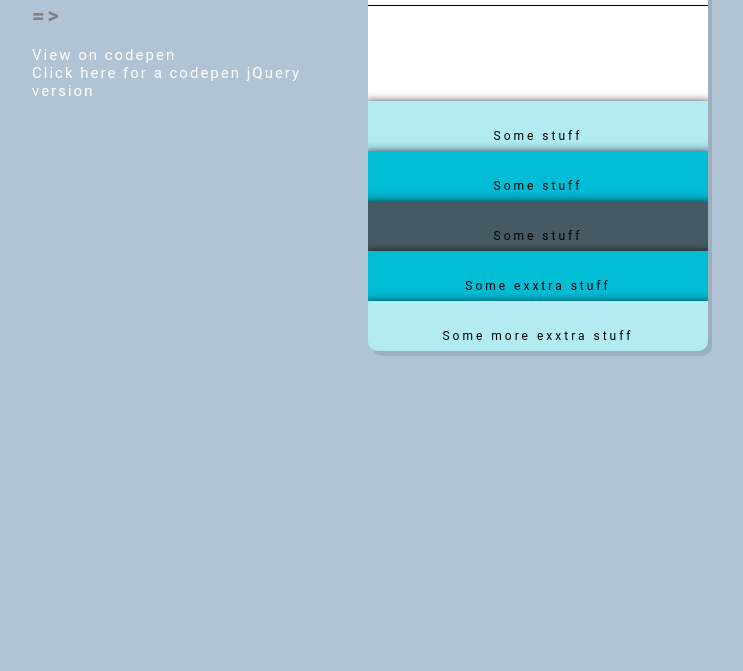
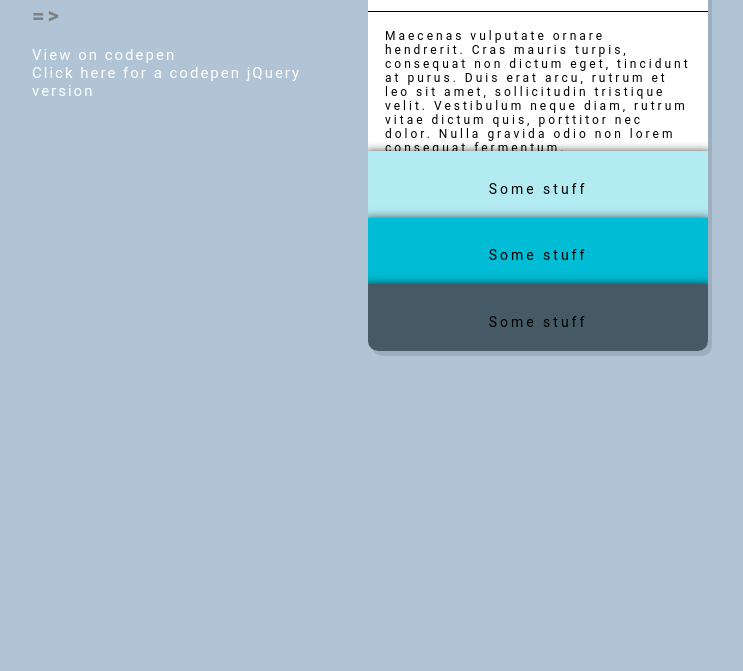
Before and after one commit to Keepertje/Accordion, a plain HTML site: page demo/demo.html in a window 1280 px wide. Shown: the part 137-808 px from the top of the page, without its empty margins (272-1015 px from the left). Drawn offline with nearby package versions, Linux system fonts and the light colour scheme.

Commit message:
- Tabcontent directive added - small change to styling

```diff
--- a/accordion/js/accordion.js
+++ b/accordion/js/accordion.js
@@ -78,7 +78,6 @@ angular.module('accordion',[])
         }
 
     },
-
     template: '<div class="tab" ng-class="{active:tabCtrl.isOpened}" ng-click=tabCtrl.toggleTab() ng-style="tabCtrl.tabStyle">'
      +         ' <div class="innertab">'
      +           ' <div class="titlebar">'
@@ -93,12 +92,30 @@ angular.module('accordion',[])
   }
 
 })
-.directive('accordionContent', function(){
+.directive('tabContent', function(){
     return {
         restrict:'EA',
         require:'^accordionTab',
         replace:true,
         transclude:true,
-        template:'<div class="accordionContent" ng-class={slideInBottom:isOpened} ng-transclude></div>',
+        controllerAs:'contentCtrl',
+        controller:function(){
+            this.isParentOpened;
+            this.isParentClosed;
+        },
+        link:function(scope,element,attrs,tabCtrl){
+            scope.$parent.$watch('tabCtrl.isOpened', function(value){
+                if(value){
+                scope.contentCtrl.isParentOpened = true;
+                scope.contentCtrl.isParentClosed = false;
+                  }
+                else{
+                    scope.contentCtrl.isParentOpened = false;
+                     scope.contentCtrl.isParentClosed = true;
+                }
+            })
+
+        },
+        template:'<div class="tabContent" ng-class="{slideInBottom:contentCtrl.isParentOpened, slideOutBottom:contentCtrl.isParentClosed}" ng-transclude></div>',
     }
 })
--- a/demo/demo.html
+++ b/demo/demo.html
@@ -20,40 +20,34 @@
     </div>
   </div>
   <div class="right">
-    <accordion width="600px" height="400px" total-tabs="6">
+    <accordion width="600px" height="400px" total-tabs="4">
     <accordion-tab item-title="Some stuff"  initially-open="true"
                    color="#FFFFFF">
-      <accordion-content>
-          <p>Text</p>
-      </accordion-content>
+      <tab-content>
+          <p>Maecenas vulputate ornare hendrerit. Cras mauris turpis, consequat non dictum eget, tincidunt at purus. Duis erat arcu, rutrum et leo sit amet, sollicitudin tristique velit. Vestibulum neque diam, rutrum vitae dictum quis, porttitor nec dolor. Nulla gravida odio non lorem consequat fermentum.</p>
+      </tab-content>
 
     </accordion-tab>
       <accordion-tab item-title="Some stuff"
                      color="#B2EBF2">
-      <p>Kan hier tekst in?</p>
-      <!-- TODO: accordionContent ? -->
+       <tab-content>
+          <p>Maecenas vulputate ornare hendrerit. Cras mauris turpis, consequat non dictum eget, tincidunt at purus. Duis erat arcu, rutrum et leo sit amet, sollicitudin tristique velit. Vestibulum neque diam, rutrum vitae dictum quis, porttitor nec dolor. Nulla gravida odio non lorem consequat fermentum.</p>
+      </tab-content>
     </accordion-tab>
       <accordion-tab item-title="Some stuff"
                      color="#00BCD4">
-        <!-- TODO: accordionContent ? -->
-        <p>Kan hier tekst in?</p>
+         <tab-content>
+          <p>Maecenas vulputate ornare hendrerit. Cras mauris turpis, consequat non dictum eget, tincidunt at purus. Duis erat arcu, rutrum et leo sit amet, sollicitudin tristique velit. Vestibulum neque diam, rutrum vitae dictum quis, porttitor nec dolor. Nulla gravida odio non lorem consequat fermentum.</p>
+      </tab-content>
     </accordion-tab>
       <accordion-tab item-title="Some stuff"
                      color="#455A64">
-        <p>Kan hier tekst in?</p>
-    </accordion-tab>
-          <accordion-tab item-title="Some exxtra stuff "
-                     color="#00BCD4">
-        <p>Kan hier tekst in?</p>
-    </accordion-tab>
-            <accordion-tab item-title="Some more exxtra stuff "
-                     color="#B2EBF2">
-        <p>Kan hier tekst in?</p>
-    </accordion-tab>
+         <tab-content>
+         <p>Maecenas vulputate ornare hendrerit. Cras mauris turpis, consequat non dictum eget, tincidunt at purus. Duis erat arcu, rutrum et leo sit amet, sollicitudin tristique velit. Vestibulum neque diam, rutrum vitae dictum quis, porttitor nec dolor. Nulla gravida odio non lorem consequat fermentum.</p>
+      </tab-content>
     </accordion>
   </div>
 
-  <!--<script src="https://cdnjs.cloudflare.com/ajax/libs/jquery/2.1.3/jquery.min.js"></script>-->
   <script src="https://cdnjs.cloudflare.com/ajax/libs/angular.js/1.4.8/angular.min.js"></script>
   <script src="./scripts/demoApp.js"></script>
   <script type="text/javascript" src="../accordion/js/accordion.js"></script>
--- a/less/accordion.less
+++ b/less/accordion.less
@@ -84,6 +84,7 @@ body {
   text-align:center;
   padding-top:2%;
   margin-right:0%;
+  font-size:14;
   .lineleft, .lineright {
   display: block;
   height: 1px;
@@ -100,7 +101,7 @@ body {
   }
 }
 h3,
-.innertab, .tabcontent{
+.innertab{
       color:black;
       letter-spacing:3px;
       font-size:12px;
@@ -115,15 +116,21 @@ h3,
      box-shadow:0 5px 15px 5px rgba(0,0,0,1);
 
     }
-    .accordionContent{
+    .tabContent{
      position:relative;
-     height:80%;
+     text-align:left;
+     margin:5%;
+     font-size:12;
      transform:translateY(100%);
     }
 }
 
 .slideInBottom{
-    animation:slide-in-bottom 0.4s linear 1 .2s both;
+    animation:slide-in-bottom 1s ease-in-out 1 0s both;
+}
+
+.slideOutBottom{
+     animation:slide-out-bottom 0.4s ease-in-out 1 0s both;
 }
 .slideInLeft{
   animation:slide-in-left 0.4s linear 1 .2s both;
@@ -147,6 +154,18 @@ h3,
   to {
     -webkit-transform: translateY(0%);
     transform: translateY(0%)
+
+  }
+}
+@keyframes slide-out-bottom{
+
+    from {
+    -webkit-transform: translateY(0%);
+    transform: translateY(0%)
+  }
+  to {
+    -webkit-transform: translateY(100%);
+    transform: translateY(100%)
 
   }
 }
```
Also changed, not shown: README.md, accordion/css/accordion.css.
